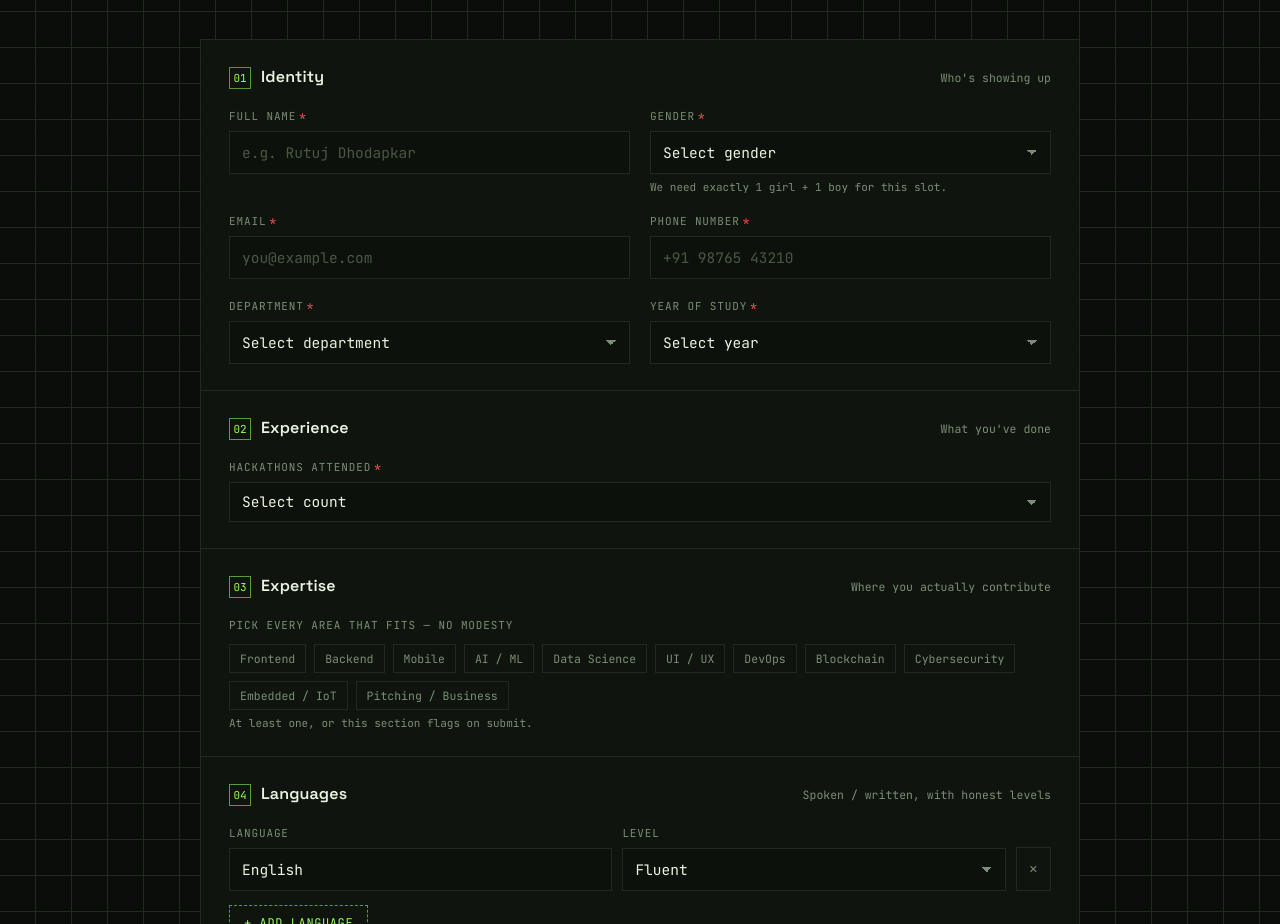
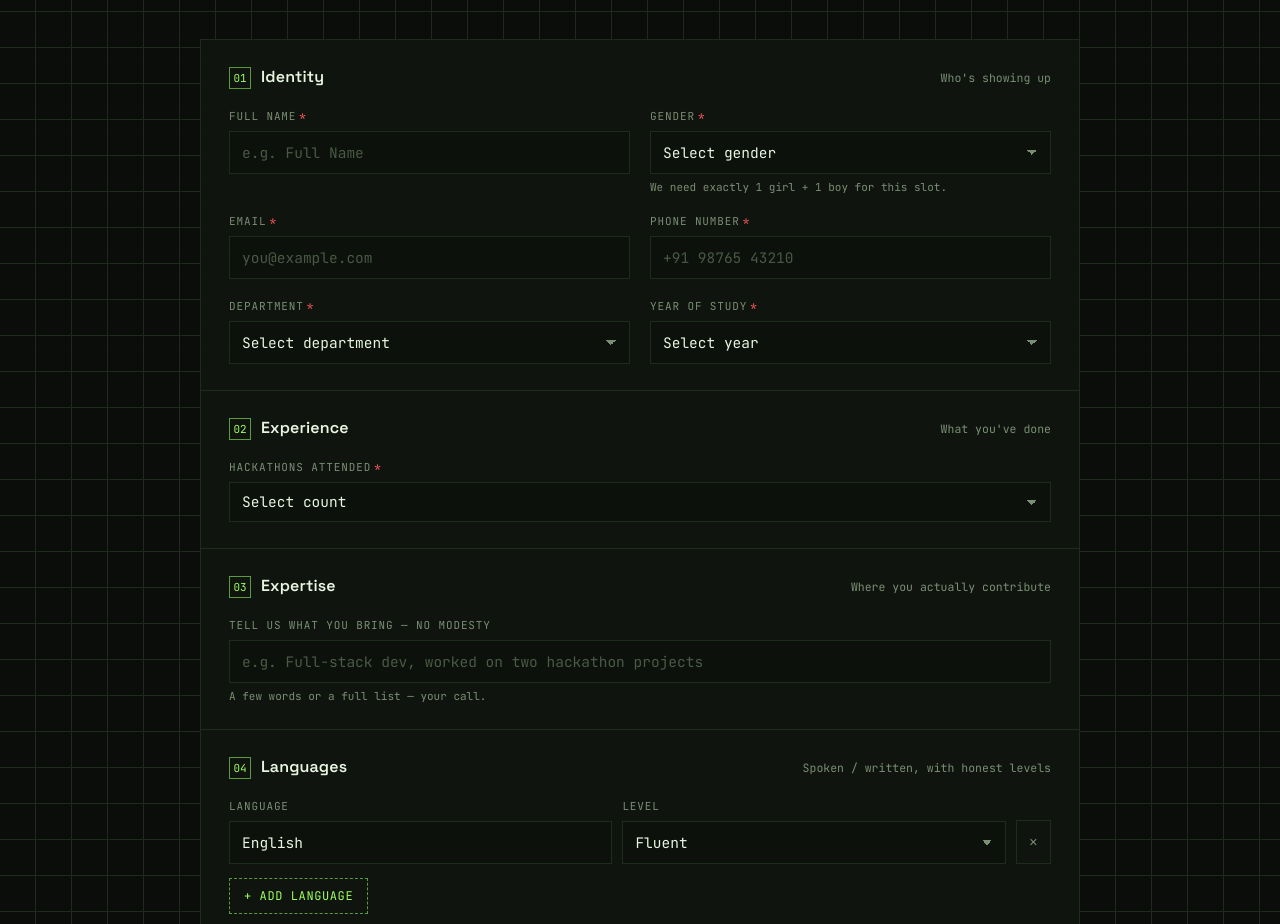
Before and after one commit to rutujdhodapkar/Sih-team-selection-, a React (Vite) app: page / in a window 1280 px wide. Shown: the part 420-1344 px from the top of the page. Built offline with nearby package versions, Linux system fonts and the light colour scheme.

Commit message:
Replace expertise chips with free-text box, generic name placeholder

```diff
--- a/src/components/RegistrationForm.jsx
+++ b/src/components/RegistrationForm.jsx
@@ -15,20 +15,6 @@ const DEPARTMENTS = [
 
 const YEARS = ['1st Year', '2nd Year', '3rd Year', '4th Year', 'Postgraduate']
 
-const SKILLS = [
-  'Frontend',
-  'Backend',
-  'Mobile',
-  'AI / ML',
-  'Data Science',
-  'UI / UX',
-  'DevOps',
-  'Blockchain',
-  'Cybersecurity',
-  'Embedded / IoT',
-  'Pitching / Business',
-]
-
 const LEVELS = ['Fluent', 'Professional', 'Intermediate', 'Basic']
 
 const initialLanguages = [{ language: 'English', level: 'Fluent' }]
@@ -43,13 +29,10 @@ export default function RegistrationForm({ onSuccess }) {
   const [year, setYear] = useState('')
   const [experience, setExperience] = useState('')
   const [experienceOther, setExperienceOther] = useState('')
-  const [skills, setSkills] = useState([])
+  const [expertise, setExpertise] = useState('')
   const [languages, setLanguages] = useState(initialLanguages)
   const [status, setStatus] = useState(null)
   const [sending, setSending] = useState(false)
-
-  const toggleSkill = (skill) =>
-    setSkills((prev) => (prev.includes(skill) ? prev.filter((s) => s !== skill) : [...prev, skill]))
 
   const addLanguage = () => setLanguages((prev) => [...prev, { language: '', level: 'Fluent' }])
   const removeLanguage = (idx) =>
@@ -81,8 +64,8 @@ export default function RegistrationForm({ onSuccess }) {
       showStatus('Enter a valid phone number.', false)
       return
     }
-    if (skills.length === 0) {
-      showStatus('Pick at least one expertise area. Nobody has zero skills.', false)
+    if (!expertise.trim()) {
+      showStatus('Tell us your expertise. Nobody has zero skills.', false)
       return
     }
     const cleanLanguages = languages
@@ -101,7 +84,7 @@ export default function RegistrationForm({ onSuccess }) {
       department: trimmedDept,
       year,
       hackathonExperience: expIsNumber ? Number(expRaw) : expRaw,
-      expertise: skills,
+      expertise: expertise.trim(),
       languages: cleanLanguages,
       submittedAt: new Date().toISOString(),
     }
@@ -143,7 +126,7 @@ export default function RegistrationForm({ onSuccess }) {
           <div className="grid">
             <div className="field">
               <label>Full Name<span className="req">*</span></label>
-              <input type="text" value={name} onChange={(e) => setName(e.target.value)} placeholder="e.g. Rutuj Dhodapkar" required />
+              <input type="text" value={name} onChange={(e) => setName(e.target.value)} placeholder="e.g. Full Name" required />
             </div>
             <div className="field">
               <label>Gender<span className="req">*</span></label>
@@ -230,15 +213,15 @@ export default function RegistrationForm({ onSuccess }) {
             <div className="section-title">Expertise</div>
             <div className="section-hint">Where you actually contribute</div>
           </div>
-          <label>Pick every area that fits — no modesty</label>
-          <div className="skills-tags">
-            {SKILLS.map((s) => (
-              <div key={s} className={'skill-chip' + (skills.includes(s) ? ' on' : '')} onClick={() => toggleSkill(s)}>
-                {s}
-              </div>
-            ))}
-          </div>
-          <div className="req-note">At least one, or this section flags on submit.</div>
+          <label>Tell us what you bring — no modesty</label>
+          <input
+            type="text"
+            value={expertise}
+            onChange={(e) => setExpertise(e.target.value)}
+            placeholder="e.g. Full-stack dev, worked on two hackathon projects"
+            required
+          />
+          <div className="req-note">A few words or a full list — your call.</div>
         </div>
 
         <div className="section">
```
